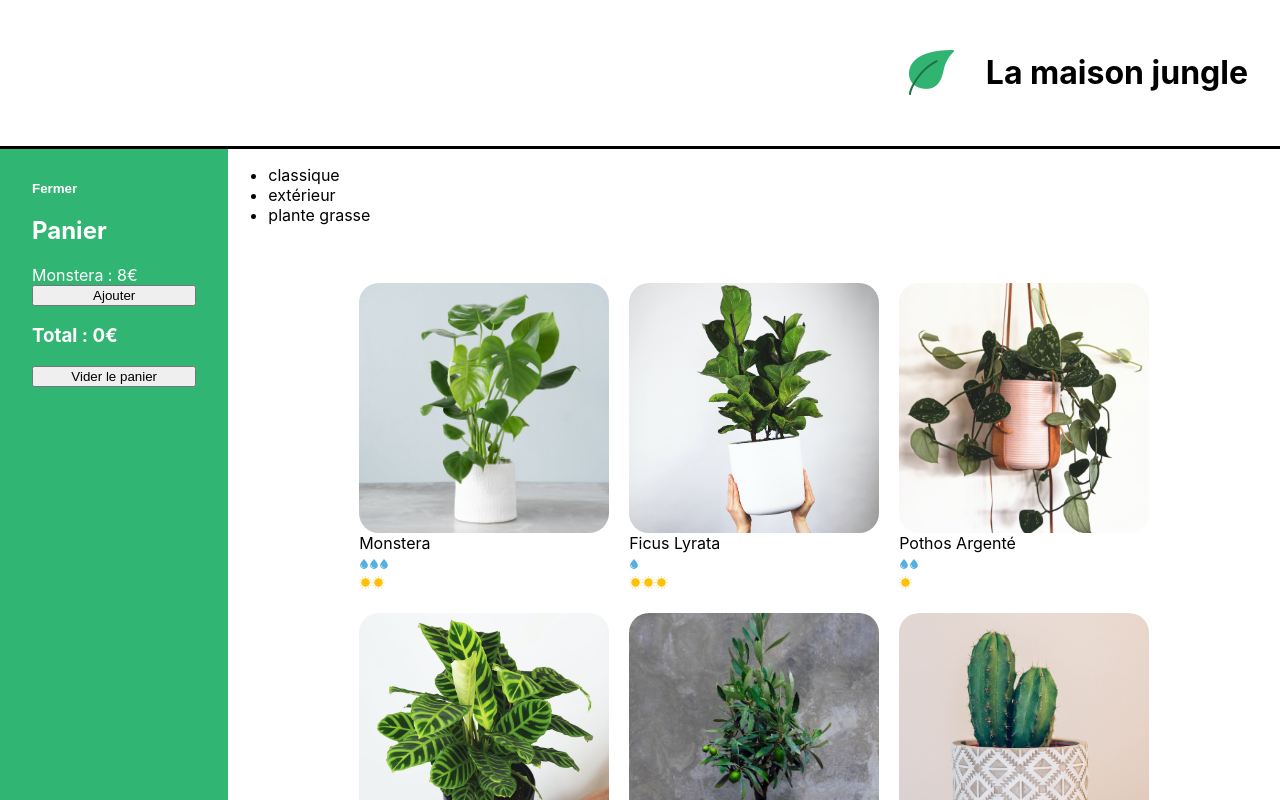
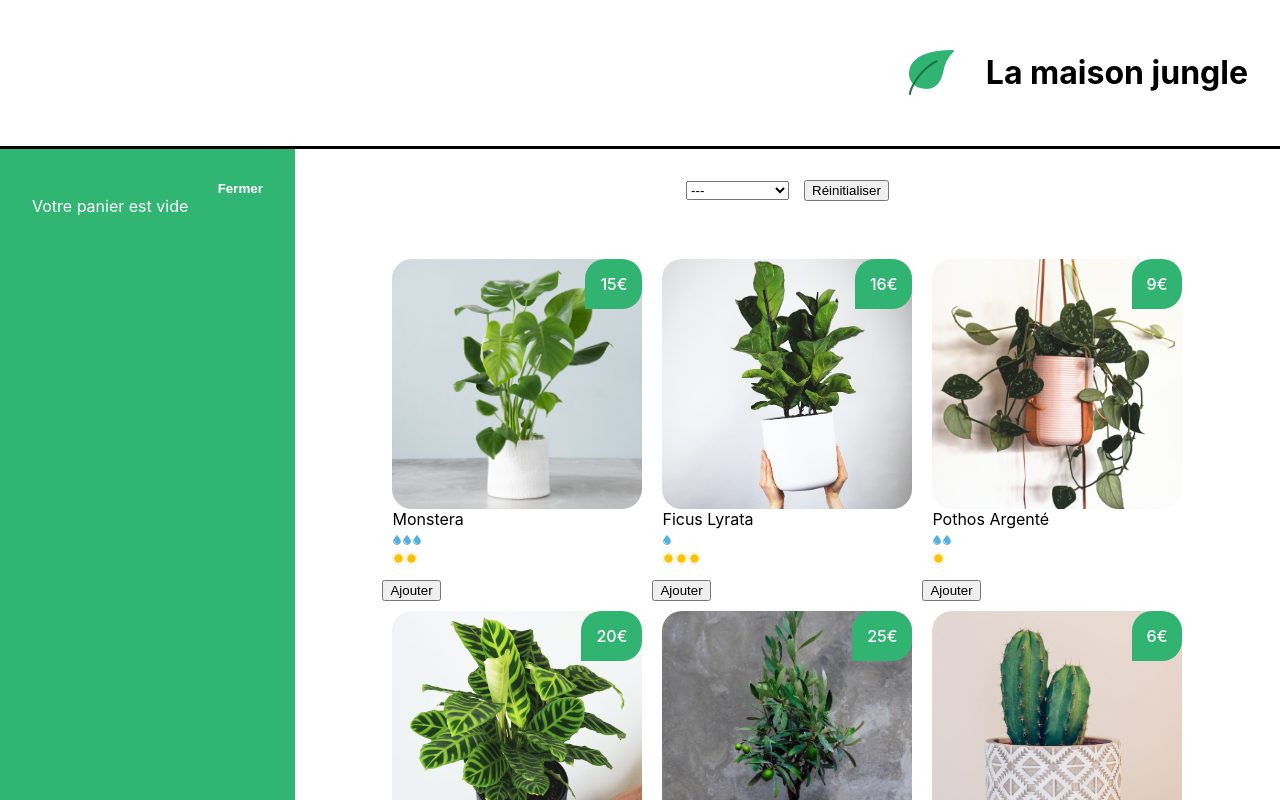
Before and after one commit to lulumush/la-maison-jungle, a React (Create React App) app: page / in a window 1280 px wide. Shown: the top 800 px of the page. Built offline with nearby package versions, Linux system fonts and the light colour scheme.

Commit message:
general update

```diff
--- a/src/components/App.js
+++ b/src/components/App.js
@@ -1,3 +1,4 @@
+import { useState } from 'react'
 import Banner from './Banner'
 import logo from '../assets/logo.png'
 import Cart from './Cart'
@@ -6,6 +7,7 @@
 import '../styles/Layout.css'
 
 function App() {
+	const [cart, updateCart] = useState([])
 	return (
 		<div>
 			<Banner>
@@ -13,8 +15,8 @@
 				<h1 className='lmj-title'>La maison jungle</h1>
 			</Banner>
 			<div className='lmj-layout-inner'>
-				<Cart />
-				<ShoppingList />
+				<Cart cart={cart} updateCart={updateCart} />
+				<ShoppingList cart={cart} updateCart={updateCart} />
 			</div>
 			<Footer />
 		</div>
--- a/src/components/Cart.js
+++ b/src/components/Cart.js
@@ -1,11 +1,12 @@
 import { useState } from 'react'
 import '../styles/Cart.css'
 
-function Cart() {
-	const monsteraPrice = 8
-	const [cart, updateCart] = useState(0)
+function Cart({ cart, updateCart }) {
 	const [isOpen, setIsOpen] = useState(true)
-
+	const total = cart.reduce(
+		(acc, plantType) => acc + plantType.amount * plantType.price,
+		0
+	)
 	return isOpen ? (
 		<div className='lmj-cart'>
 			<button
@@ -14,11 +15,22 @@
 			>
 				Fermer
 			</button>
-			<h2>Panier</h2>
-			<div>Monstera : {monsteraPrice}€</div>
-			<button onClick={() => updateCart(cart + 1)}>Ajouter</button>
-			<h3>Total : {monsteraPrice * cart}€</h3>
-			<button onClick={() => updateCart(0)}>Vider le panier</button>
+			{cart.length > 0 ? (
+				<div>
+					<h2>Panier</h2>
+					<ul>
+						{cart.map(({ name, price, amount }, index) => (
+							<div key={`${name}-${index}`}>
+								{name} {price}€ x {amount}
+							</div>
+						))}
+					</ul>
+					<h3>Total :{total}€</h3>
+					<button onClick={() => updateCart([])}>Vider le panier</button>
+				</div>
+			) : (
+				<div>Votre panier est vide</div>
+			)}
 		</div>
 	) : (
 		<div className='lmj-cart-closed'>
--- /dev/null
+++ b/src/components/Categories.js
@@ -0,0 +1,23 @@
+import '../styles/Categories.css'
+
+function Categories({ setActiveCategory, categories, activeCategory }) {
+	return (
+		<div className='lmj-categories'>
+			<select
+				value={activeCategory}
+				onChange={(e) => setActiveCategory(e.target.value)}
+				className='lmj-categories-select'
+			>
+				<option value=''>---</option>
+				{categories.map((cat) => (
+					<option key={cat} value={cat}>
+						{cat}
+					</option>
+				))}
+			</select>
+			<button onClick={() => setActiveCategory('')}>Réinitialiser</button>
+		</div>
+	)
+}
+
+export default Categories
--- a/src/components/PlantItem.js
+++ b/src/components/PlantItem.js
@@ -5,9 +5,10 @@
 	alert(`Vous voulez acheter 1 ${plantName}? Très bon choix 🌱✨`)
 }
 
-function PlantItem({ cover, name, water, light }) {
+function PlantItem({ cover, name, water, light, price }) {
 	return (
 		<li className='lmj-plant-item' onClick={() => handleClick}>
+			<span className='lmj-plant-item-price'>{price}€</span>
 			<img className='lmj-plant-item-cover' src={cover} alt={`${name} cover`} />
 			{name}
 			<div>
--- a/src/components/ShoppingList.js
+++ b/src/components/ShoppingList.js
@@ -1,31 +1,55 @@
+import { useState } from 'react'
 import { plantList } from '../datas/plantList'
 import PlantItem from './PlantItem'
+import Categories from './Categories'
 import '../styles/ShoppingList.css'
 
-function ShoppingList() {
+function ShoppingList({ cart, updateCart }) {
+	const [activeCategory, setActiveCategory] = useState('')
 	const categories = plantList.reduce(
 		(acc, plant) =>
 			acc.includes(plant.category) ? acc : acc.concat(plant.category),
 		[]
 	)
 
+	function addToCart(name, price) {
+		const currentPlantSaved = cart.find((plant) => plant.name === name)
+		if (currentPlantSaved) {
+			const cartFilteredCurrentPlant = cart.filter(
+				(plant) => plant.name !== name
+			)
+			updateCart([
+				...cartFilteredCurrentPlant,
+				{ name, price, amount: currentPlantSaved.amount + 1 }
+			])
+		} else {
+			updateCart([...cart, { name, price, amount: 1 }])
+		}
+	}
+
 	return (
 		<div className='lmj-shopping-list'>
-			<ul>
-				{categories.map((cat) => (
-					<li key={cat}>{cat}</li>
-				))}
-			</ul>
+			<Categories
+				categories={categories}
+				setActiveCategory={setActiveCategory}
+				activeCategory={activeCategory}
+			/>
+
 			<ul className='lmj-plant-list'>
-				{plantList.map(({ id, cover, name, water, light }) => (
+				{plantList.map(({ id, cover, name, water, light, price, category }) =>
+					!activeCategory || activeCategory === category ? (
+						<div key={id}>
 							<PlantItem
-						key={id}
 								cover={cover}
 								name={name}
 								water={water}
 								light={light}
+								price={price}
 							/>
-				))}
+							<button onClick={() => addToCart(name, price)}>Ajouter</button>
+						</div>
+					) : null
+				)}
 			</ul>
 		</div>
 	)
--- a/src/datas/plantList.js
+++ b/src/datas/plantList.js
@@ -15,7 +15,8 @@
 		id: '1ed',
 		light: 2,
 		water: 3,
-		cover: monstera
+		cover: monstera,
+		price: 15
 	},
 	{
 		name: 'ficus lyrata',
@@ -23,7 +24,8 @@
 		id: '2ab',
 		light: 3,
 		water: 1,
-		cover: lyrata
+		cover: lyrata,
+		price: 16
 	},
 
 	{
@@ -32,7 +34,9 @@
 		id: '3sd',
 		light: 1,
 		water: 2,
-		cover: pothos
+		cover: pothos,
+
+		price: 9
 	},
 	{
 		name: 'calathea',
@@ -40,7 +44,9 @@
 		id: '4kk',
 		light: 2,
 		water: 3,
-		cover: calathea
+		cover: calathea,
+
+		price: 20
 	},
 	{
 		name: 'olivier',
@@ -48,7 +54,8 @@
 		id: '5pl',
 		light: 3,
 		water: 1,
-		cover: olivier
+		cover: olivier,
+		price: 25
 	},
 
 	{
@@ -57,7 +64,8 @@
 		id: '8fp',
 		light: 2,
 		water: 1,
-		cover: cactus
+		cover: cactus,
+		price: 6
 	},
 	{
 		name: 'basilique',
@@ -65,7 +73,8 @@
 		id: '7ie',
 		light: 2,
 		water: 3,
-		cover: basil
+		cover: basil,
+		price: 5
 	},
 	{
 		name: 'succulente',
@@ -73,7 +82,8 @@
 		id: '9vn',
 		light: 2,
 		water: 1,
-		cover: succulent
+		cover: succulent,
+		price: 8
 	},
 
 	{
@@ -82,6 +92,7 @@
 		id: '6uo',
 		light: 2,
 		water: 2,
-		cover: mint
+		cover: mint,
+		price: 4
 	}
 ]
--- a/src/styles/Cart.css
+++ b/src/styles/Cart.css
@@ -5,7 +5,7 @@
 	display: flex;
 	flex-direction: column;
 	justify-content: flex-start;
-	width: 200px;
+	width: 300px;
 }
 
 .lmj-cart-add-button {
@@ -22,11 +22,12 @@
 	align-self: self-start;
 	padding: 0;
 	color: white;
+	align-self: flex-end;
 }
 
 .lmj-cart-closed {
 	padding: 32px;
-	width: 200px;
+	width: 300px;
 }
 
 .lmj-cart-closed > button {
--- /dev/null
+++ b/src/styles/Categories.css
@@ -0,0 +1,8 @@
+.lmj-categories {
+	text-align: center;
+	padding-top: 30px;
+}
+
+.lmj-categories-select {
+	margin-right: 15px;
+}
--- a/src/styles/PlantItem.css
+++ b/src/styles/PlantItem.css
@@ -12,4 +12,16 @@
 	justify-content: center;
 	flex-direction: column;
 	text-transform: capitalize;
+	position: relative;
 }
+
+.lmj-plant-item-price {
+	position: absolute;
+	border-radius: 20px 20px 20px 0;
+	background-color: #31b472;
+	color: white;
+	padding: 15px;
+	right: 0;
+	top: 0;
+	font-weight: 500;
+}
```
Also changed, not shown: src/styles/Care.css (deleted). Lines whose indentation alone changed are shown as unchanged.
